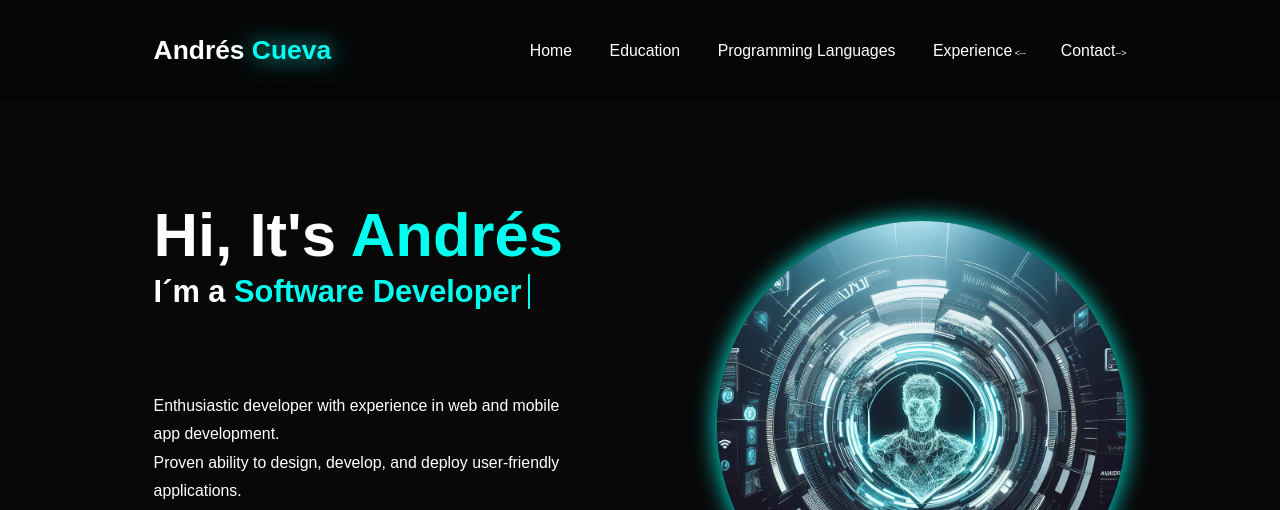
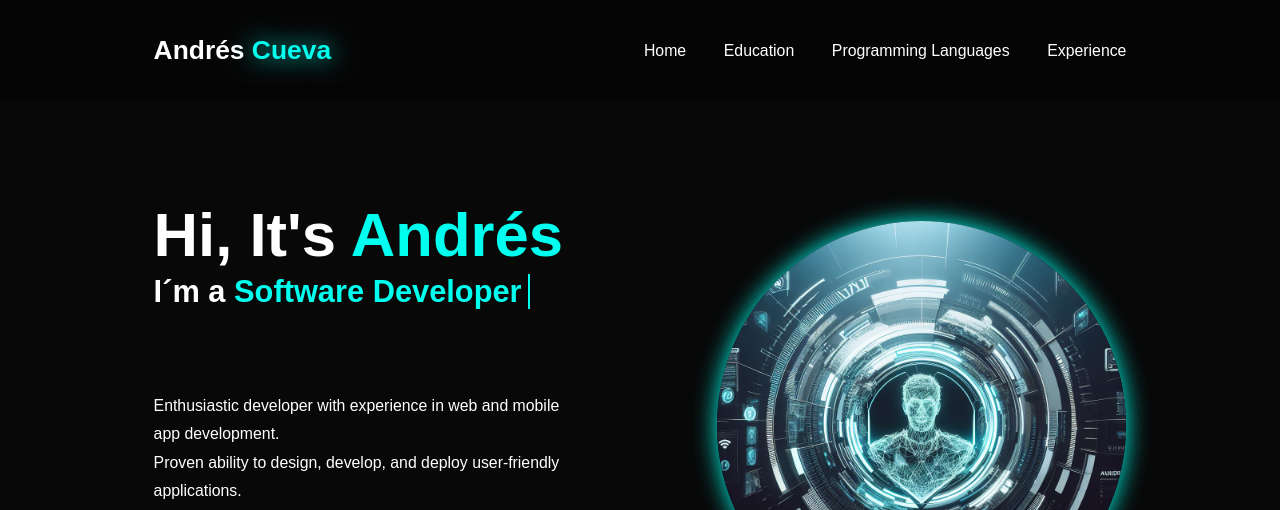
Before and after one commit to AndrewJk98/Portfolio, a plain HTML site: page index.html in a window 1280 px wide. Shown: the top 510 px of the page. Drawn offline with nearby package versions, Linux system fonts and the light colour scheme.

Commit message:
Update index.html

```diff
--- a/index.html
+++ b/index.html
@@ -20,8 +20,6 @@
         <a href="#education">Education</a>
         <a href="#languages">Programming Languages</a>
         <a href="#experience">Experience</a>
-        <--<a href="#contact">Contact</a>-->
-
     </nav>
 </header>
 
```
